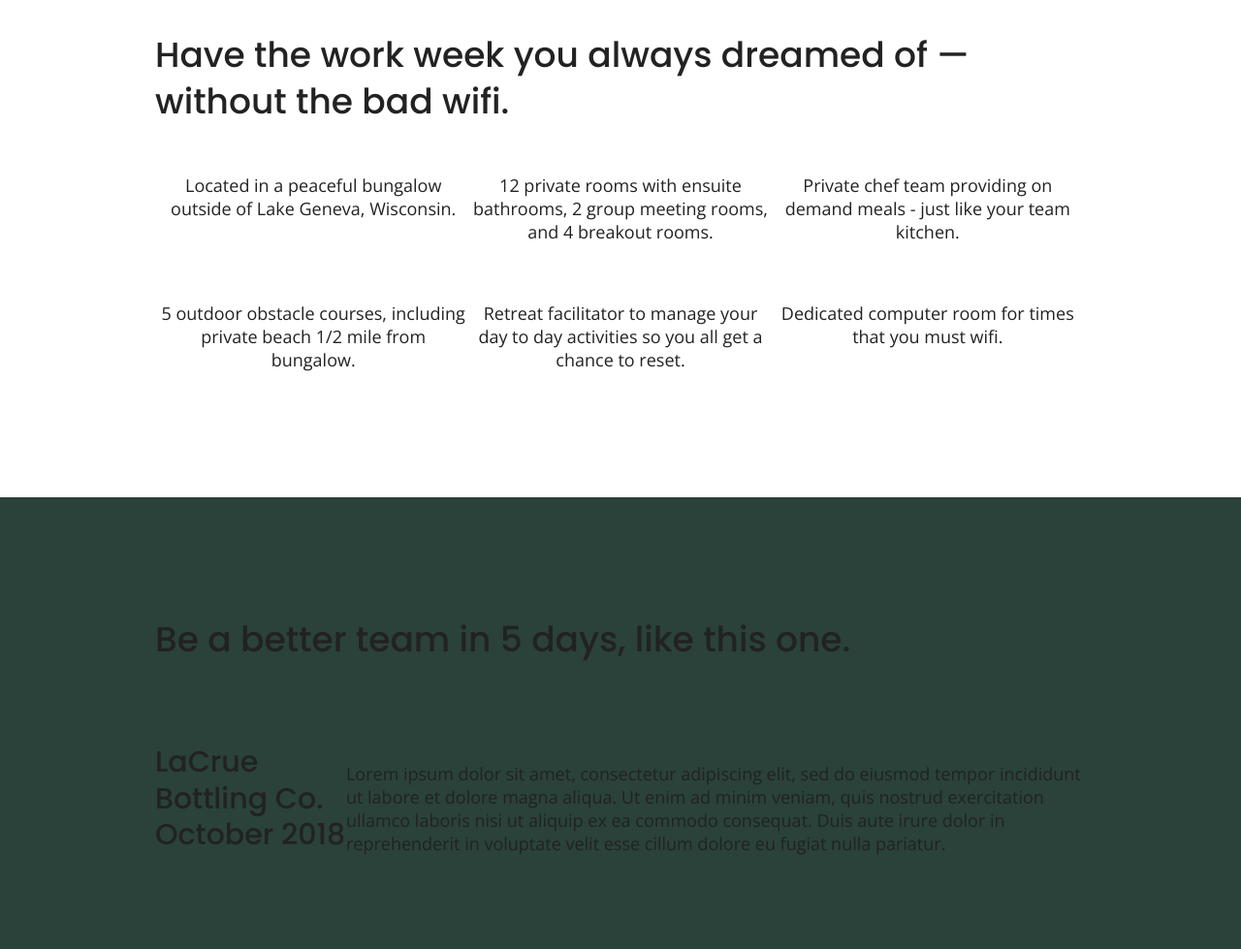
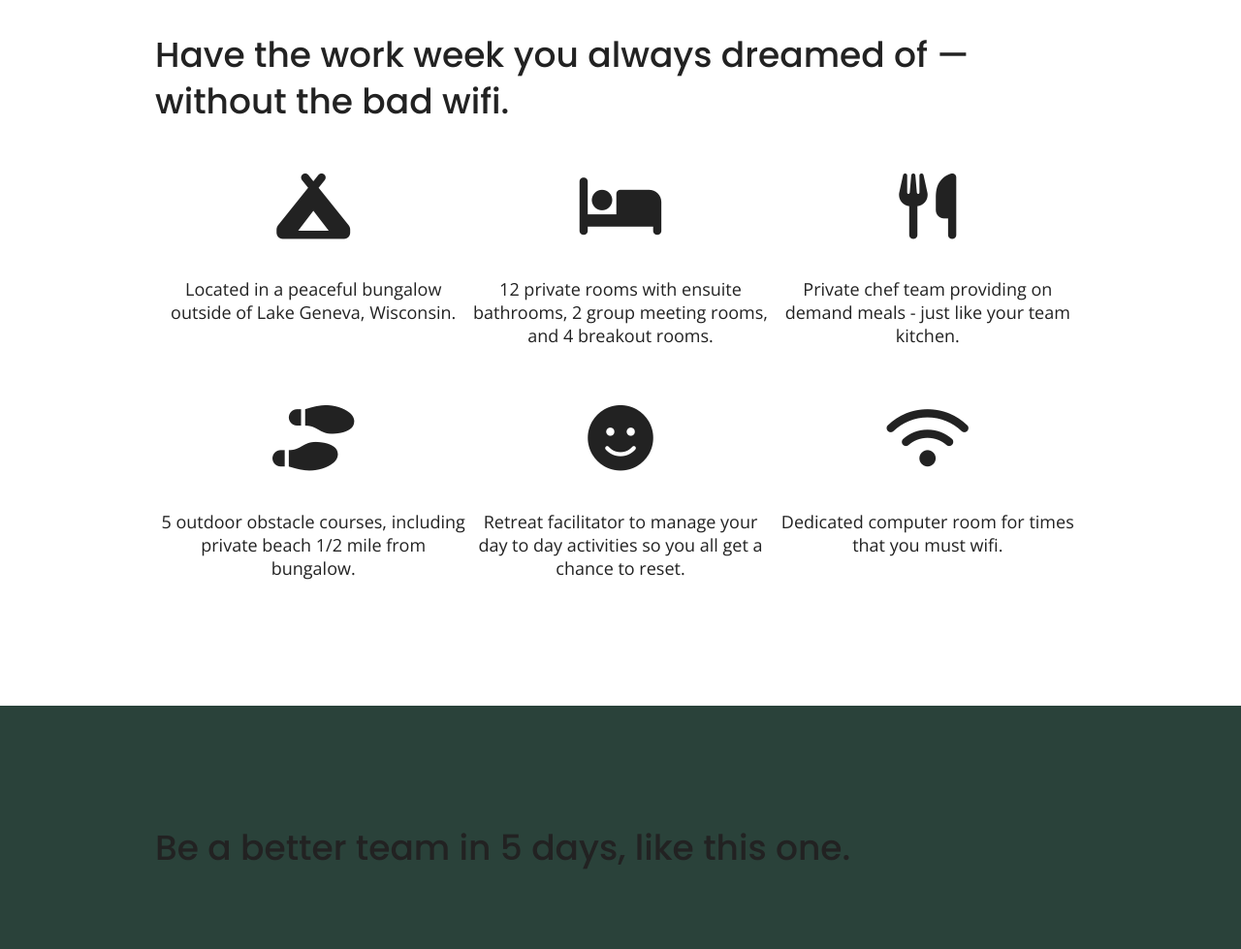
Before and after one commit to jaltrock/unplugged-design-docs, a website built with Parcel: page index.html in a window 1280 px wide. Shown: the part 1063-2042 px from the top of the page at 97% size. Built offline with nearby package versions, Linux system fonts and the light colour scheme; files whose address does not match are found by name.

Commit message:
Added features icons

```diff
--- a/css/main.css
+++ b/css/main.css
@@ -573,6 +573,11 @@ input[type=button] {
     width: 62%;
   }
 
+  .features i {
+    font-size: 3.75em;
+    margin-bottom: 40px;
+  }
+
   /* Reviews */
   .reviews article {
     display: flex;
--- a/index.html
+++ b/index.html
@@ -18,6 +18,8 @@
 
   <link rel="stylesheet" href="css/normalize.css">
   <link rel="stylesheet" href="css/main.css">
+
+  <script src="https://kit.fontawesome.com/c0d2a96a54.js" crossorigin="anonymous"></script>
 
   <link href="https://fonts.googleapis.com/css?family=Open+Sans:400,700|Poppins:500,700" rel="stylesheet">
 
@@ -72,34 +74,46 @@
         <h2>Have the work week you always dreamed of — without the bad wifi.</h2>
         <div class="features-items">
           <article>
-            <p class="fontawesome-icons"></p>
+            <p class="fontawesome-icons">
+              <i class="fas fa-campground"></i>
+            </p>
             <p class="features-items-description">Located in a
               peaceful bungalow outside of Lake Geneva, Wisconsin.
             </p>
           </article>
           <article>
-            <p class="fontawesome-icons"></p>
+            <p class="fontawesome-icons">
+              <i class="fas fa-bed"></i>
+            </p>
             <p class="features-items-description">12 private rooms
               with ensuite bathrooms, 2 group meeting rooms, and
               4 breakout rooms.
             </p>
           </article><article>
-            <p class="fontawesome-icons"></p>
+            <p class="fontawesome-icons">
+              <i class="fas fa-utensils"></i>
+            </p>
             <p class="features-items-description">Private chef team
               providing on demand meals - just like your team kitchen.
             </p>
           </article><article>
-            <p class="fontawesome-icons"></p>
+            <p class="fontawesome-icons">
+              <i class="fas fa-shoe-prints"></i>
+            </p>
             <p class="features-items-description">5 outdoor obstacle courses,
               including private beach 1/2 mile from bungalow.
             </p>
           </article><article>
-            <p class="fontawesome-icons"></p>
+            <p class="fontawesome-icons">
+              <i class="fas fa-smile"></i>
+            </p>
             <p class="features-items-description">Retreat facilitator to manage
               your day to day activities so you all get a chance to reset.
             </p>
           </article><article>
-            <p class="fontawesome-icons"></p>
+            <p class="fontawesome-icons">
+              <i class="fas fa-wifi"></i>
+            </p>
             <p class="features-items-description">Dedicated computer room for times
               that you must wifi.
             </p>
```
Also changed, not shown: about/index.html (+2 -0 lines), faq/index.html (+2 -0 lines).
